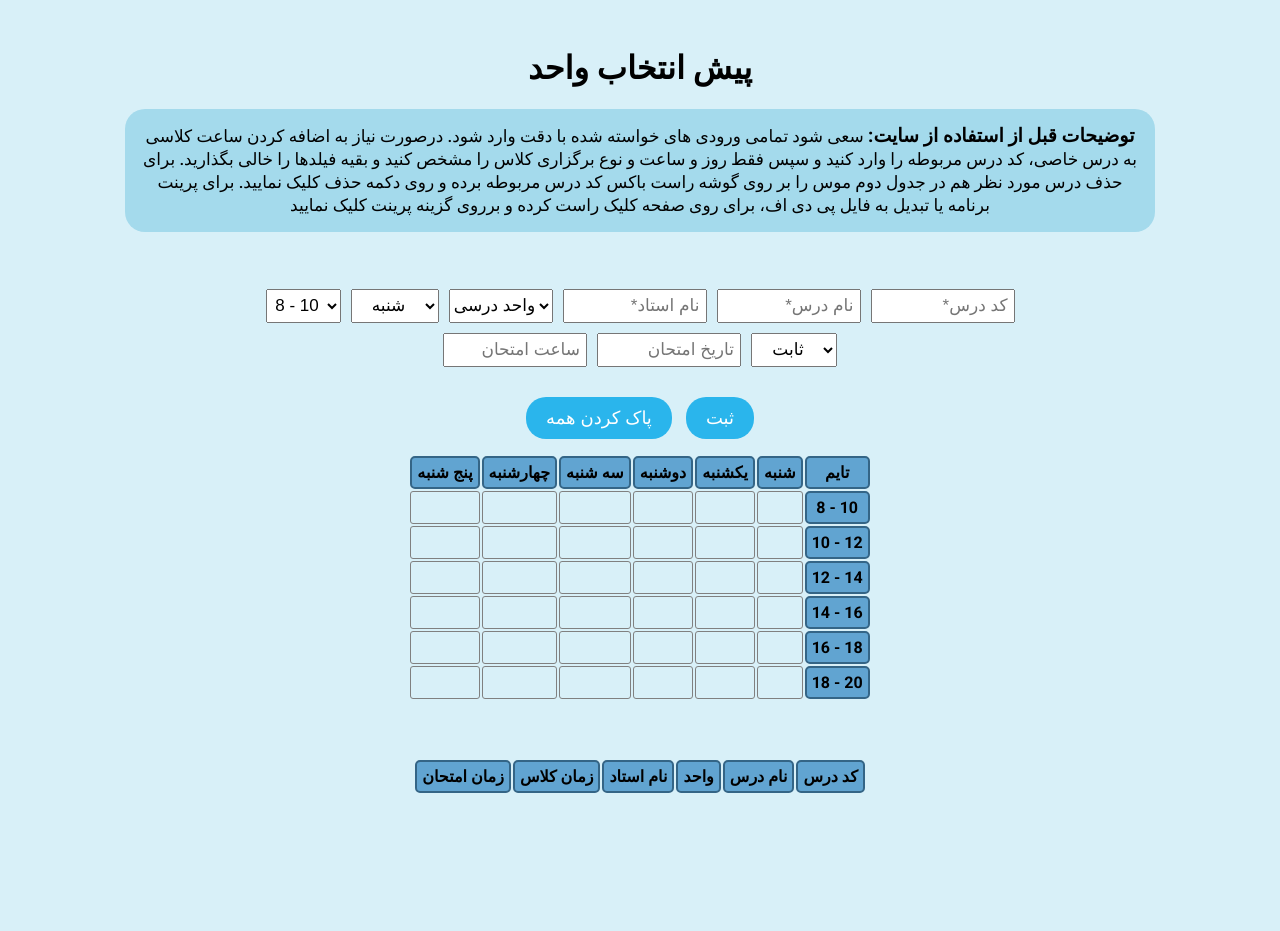
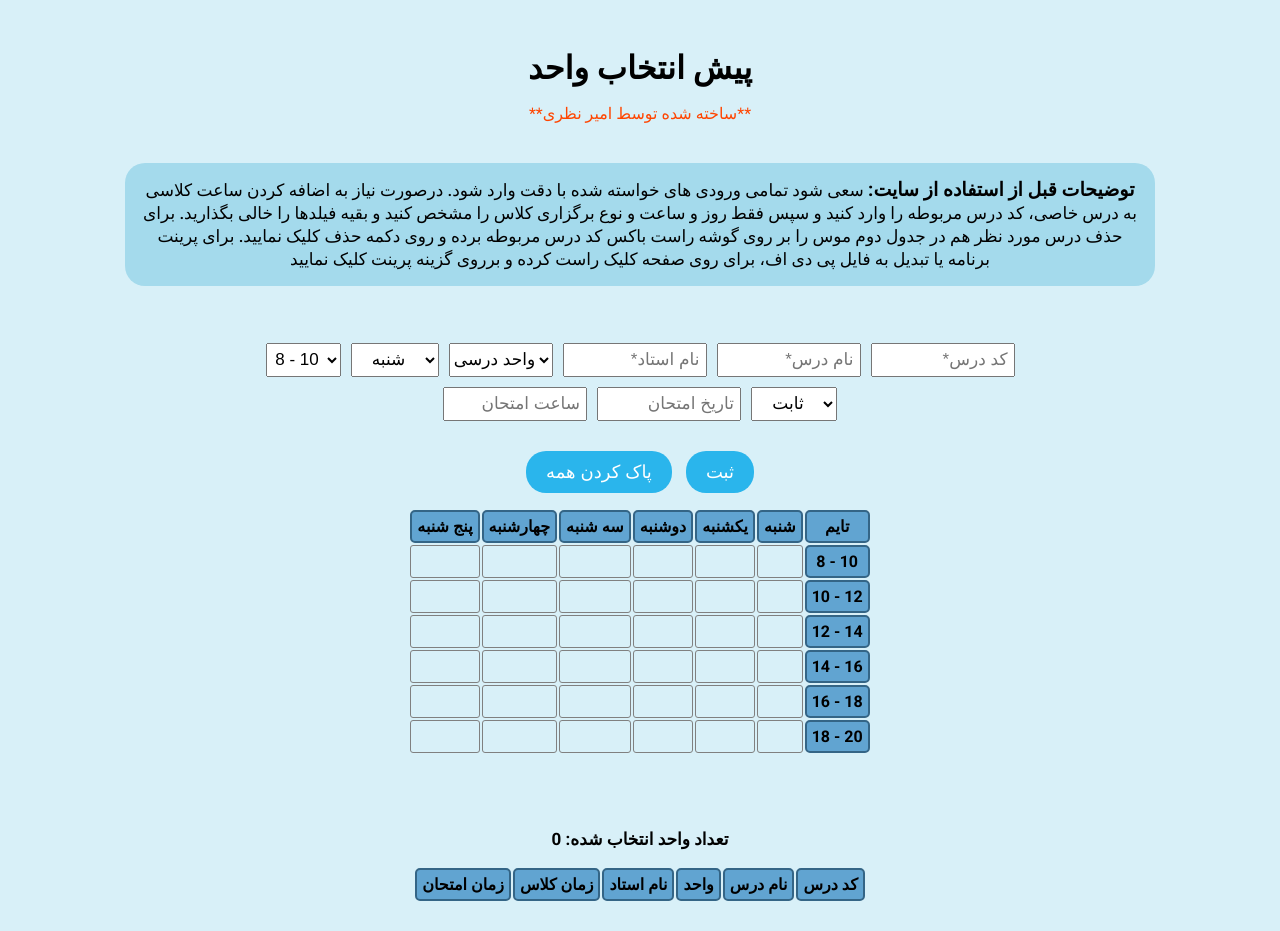
Before and after one commit to Alirezamajidiyan/unit-selection, a React (Create React App) app: page / in a window 1280 px wide. Before the commit the page ends 823 px from the top, so only its background shows below. Built offline with nearby package versions, Linux system fonts and the light colour scheme.

Commit message:
Add creator name and unit counter

```diff
--- a/src/App.js
+++ b/src/App.js
@@ -12,6 +12,7 @@ export default function App() {
 
   const [alertText, setAlertText] = useState('')
   const [resetAlert, setResetAlert] = useState(false)
+  const [totalUnits, setTotalUnits] = useState(0)
 
   const courseInputs = {
     code: useRef(null),
@@ -39,6 +40,11 @@ export default function App() {
   useEffect(() => {
     inputReset()
     localStorage.setItem('courses', JSON.stringify(courses))
+    setTotalUnits(() => {
+      let units = 0
+      courses.forEach(course => units += Number(course.unit))
+      return units
+    })
   }, [courses])
 
   function checkAlert() {
@@ -180,6 +186,7 @@ export default function App() {
   return (
     <main>
       <h1>پیش انتخاب واحد</h1>
+      <p className="creator-name">**ساخته شده توسط امیر نظری**</p>
       <p className="description">
         <span className="description--title">توضیحات قبل از استفاده از سایت:</span> سعی شود تمامی ورودی های خواسته شده با دقت وارد شود. درصورت نیاز به اضافه کردن ساعت کلاسی به درس خاصی، کد درس مربوطه را وارد کنید و سپس فقط روز و ساعت و نوع برگزاری کلاس را مشخص کنید و بقیه فیلدها را خالی بگذارید. برای حذف درس مورد نظر هم در جدول دوم موس را بر روی گوشه راست باکس کد درس مربوطه برده و روی دکمه حذف کلیک نمایید. برای پرینت برنامه یا تبدیل به فایل پی دی اف، برای روی صفحه کلیک راست کرده و برروی گزینه پرینت کلیک نمایید
       </p>
@@ -234,6 +241,7 @@ export default function App() {
       </div>
       <TimeTable courses={courses} />
       <br /><br /><br />
+      <p className="unit-text">تعداد واحد انتخاب شده: {totalUnits}</p>
       <CourseTable courses={courses} deleteCourse={deleteCourse} />
     </main>
   )
--- a/src/style.css
+++ b/src/style.css
@@ -171,3 +171,15 @@ select {
 .reset-alert--buttons-container button:active {
   opacity: 0.6;
 }
+
+.creator-name {
+  margin-top: -5px;
+  margin-bottom: 40px;
+  font-size: 16px;
+  color: orangered;
+}
+
+.unit-text {
+  font-size: 17px;
+  font-weight: bold;
+}
```
